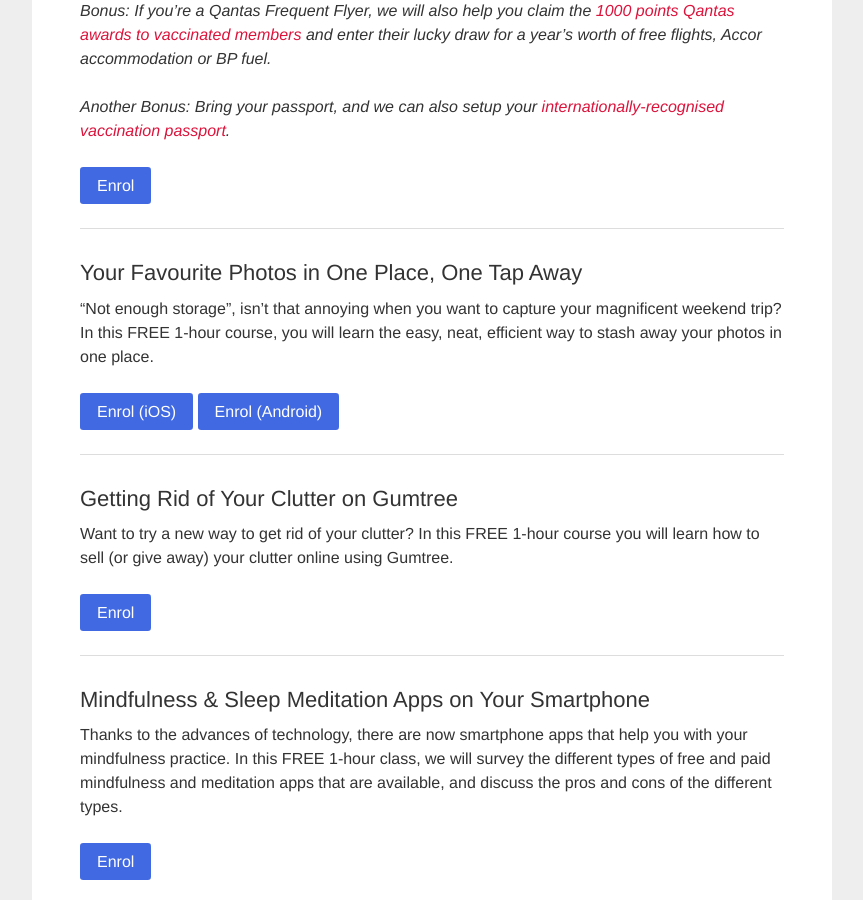
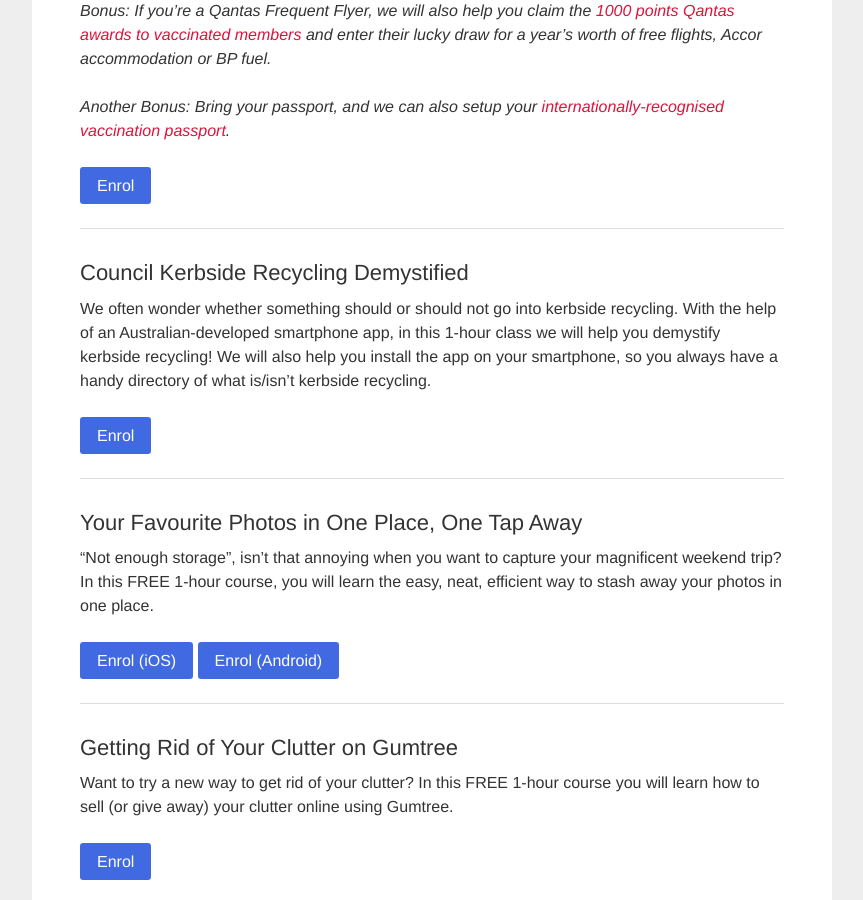
Before and after one commit to auxellbs/splconline.github.io, a Jekyll site: the page built from index.md, in a window 1280 px wide and 900 px high, scrolled down 1298 px. Shown: the whole window, without its empty margins (208-1071 px from the left). Built offline with Jekyll 4.4.1, drawn with Linux system fonts in a browser that asks for light colours.

Commit message:
Update index.md

```diff
--- a/index.md
+++ b/index.md
@@ -29,6 +29,13 @@ You've had your COVID vaccination, and now you want to be able to substantiate i
 *Another Bonus: Bring your passport, and we can also setup your [internationally-recognised vaccination passport](https://www.abc.net.au/news/2021-10-19/international-covid-vaccine-certificate-passport/100548596){:target="_blank"}.*
 
 [Enrol](https://docs.google.com/forms/d/e/1FAIpQLSf1BWKNcViD4-tdzi4b4cIvrHCW6SW9B87VjcjOoB5lfhzkew/viewform?usp=sf_link){:target="_blank"}{:.btn}
+
+---
+
+### Council Kerbside Recycling Demystified
+We often wonder whether something should or should not go into kerbside recycling. With the help of an Australian-developed smartphone app, in this 1-hour class we will help you demystify kerbside recycling! We will also help you install the app on your smartphone, so you always have a handy directory of what is/isn't kerbside recycling.
+
+[Enrol](https://classmanager.com.au/cbin/admin.php?Action=courses&single_course_id=1573&organisation_name=splc&from=org_home){:target="_blank"}{:.btn}
 
 ---
 
```
